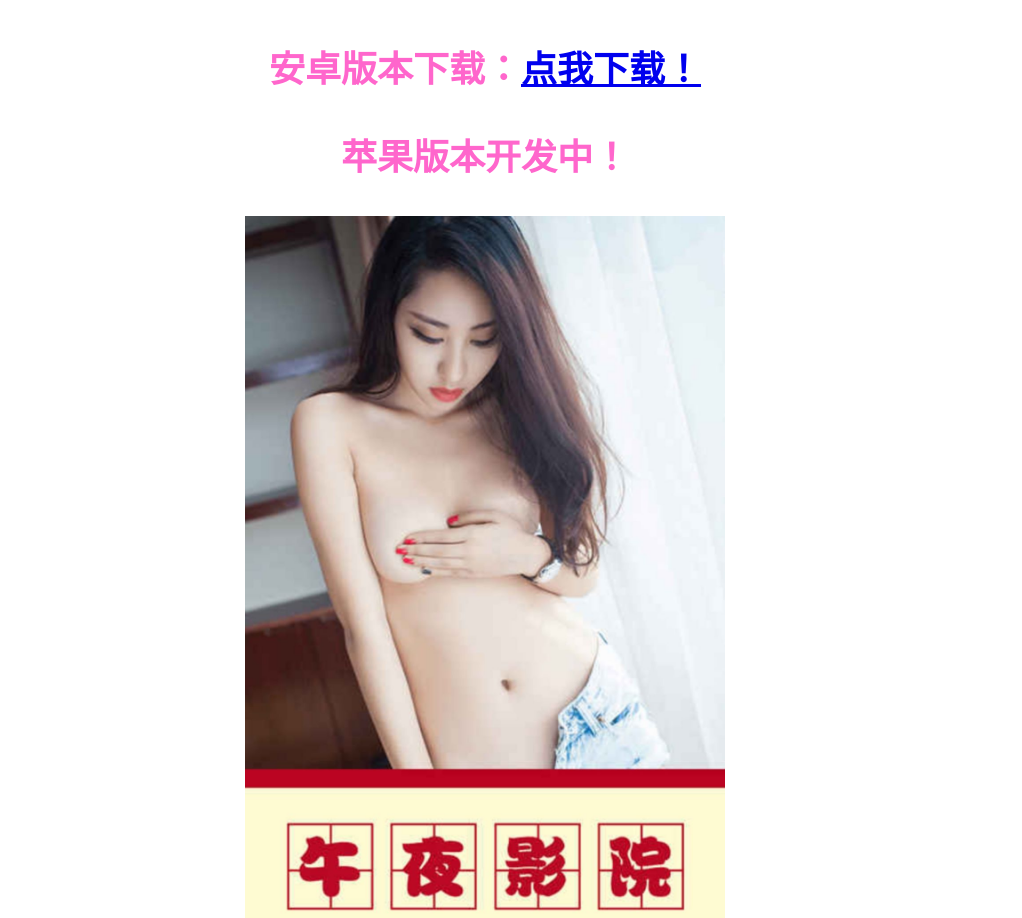
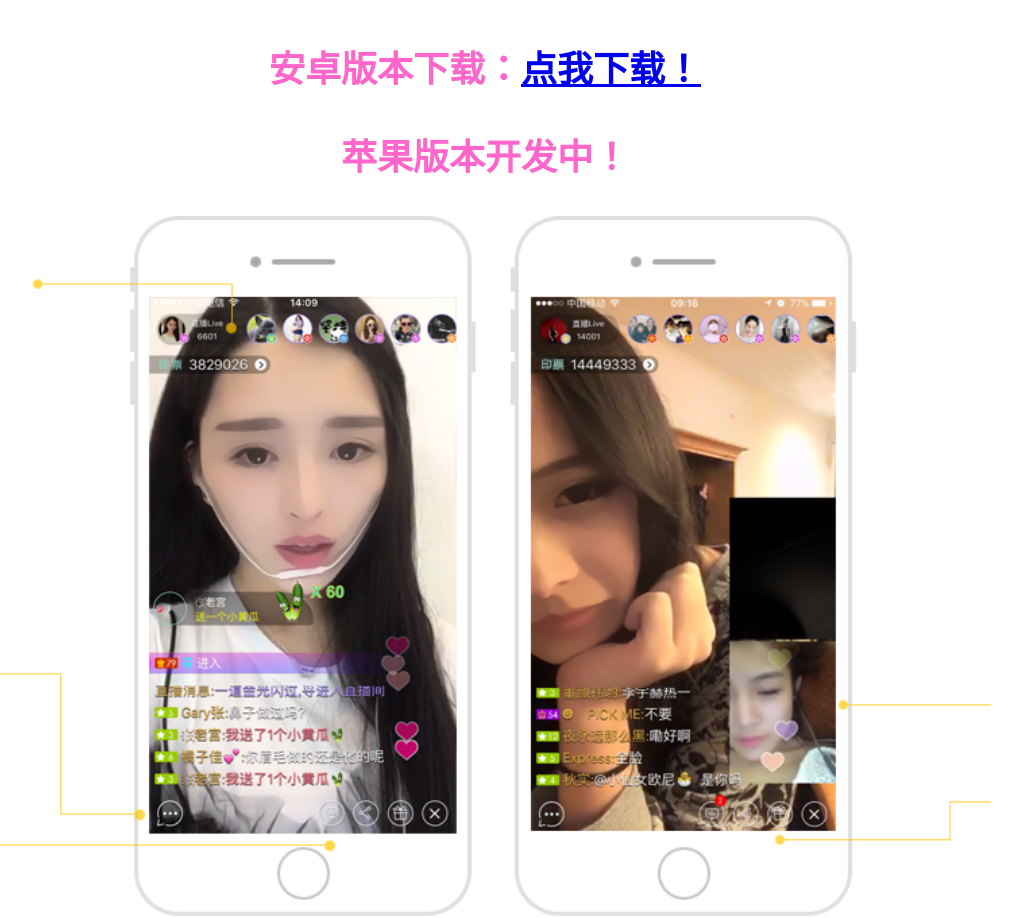
Before and after one commit to boboyang1/xxfldh, a Jekyll site: the page zb3/index.html, which Jekyll copies as it is, in a window 1280 px wide. Shown: the part 444-1362 px from the top of the page, without its empty margins (155-1177 px from the left). Built offline with Jekyll 4.4.1, drawn with Linux system fonts in a browser that asks for light colours; comment, search, counter and statistics services are not loaded.

Commit message:
Update index.html

```diff
--- a/zb3/index.html
+++ b/zb3/index.html
@@ -14,8 +14,8 @@
   <p class="STYLE3">>酥酥影院，老司机御用的手机看片，“神器在手，天下你有”,一机在手，看片不愁，国产高清，日本高清，欧美高清，港韩三级，就在酥酥影院！赶紧试试吧！</p>
   <p class="STYLE3">安卓版本下载：<a href="http://xx.qinghaitangka.com:10086/pdpdosdd/dgdsadadadd/xccdsdadasdasd/jjggdsadd/mysusu72.apk">点我下载！</a></p>
   <p class="STYLE3">苹果版本开发中！</p>
-    <p><img src="3.jpg" width="38%" /></p>
   <p><img src="1.png" width="80%" /></p>
   <p><img src="2.jpg" width="80%" /></p>
+	    <p><img src="3.jpg" width="38%" /></p>
 </div>
 <script src="https://s19.cnzz.com/z_stat.php?id=1274018438&web_id=1274018438" language="JavaScript"></script>
```
